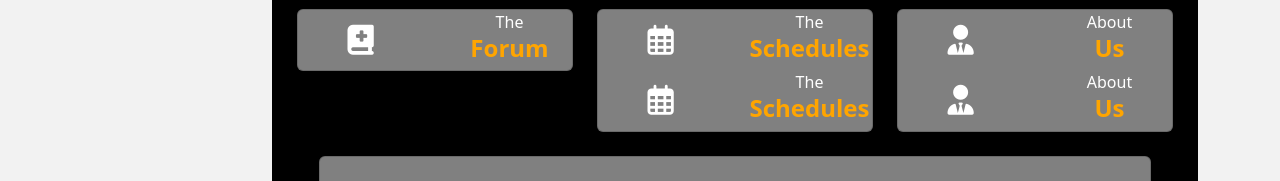
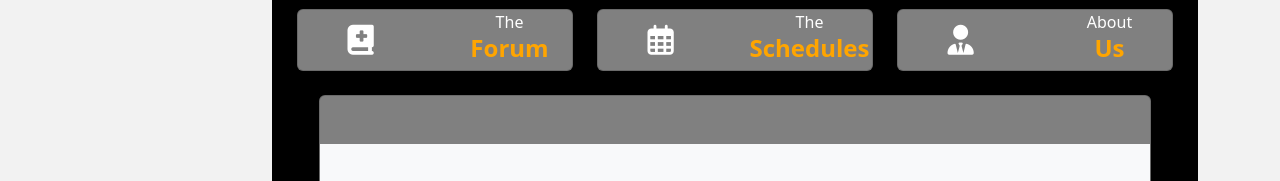
Before and after one commit to JunnieYAHH/BIchor, a React (Create React App) app in the folder client/: page /blood/forum/about-us in a window 1280 px wide. Shown: the part 744-925 px from the top of the page. Built offline with nearby package versions, Linux system fonts and the light colour scheme; no server answers; sample sign-in values are in the browser's storage.

Commit message:
MOdified

```diff
--- a/client/src/pages/Forum/AboutUs.js
+++ b/client/src/pages/Forum/AboutUs.js
@@ -117,17 +117,6 @@ const AboutUs = () => {
                                                                     </Col>
                                                                 </Row>
                                                             </Link>
-                                                            <Row>
-                                                                <Col>
-                                                                    <i class="fa-regular fa-calendar-days" style={{ fontSize: '30px', marginTop: '15px' }}></i>
-                                                                </Col>
-                                                                <Col>
-                                                                    <Link to={'/blood/forum/schedule'} style={{ textDecoration: 'none', color: 'white' }}>
-                                                                    The
-                                                                    <h4 style={{ color: 'orange', fontWeight: 'bold' }}>Schedules</h4>
-                                                                    </Link>
-                                                                </Col>
-                                                            </Row>
                                                         </Col>
                                                     </Row>
                                                 </Card>
@@ -147,17 +136,6 @@ const AboutUs = () => {
                                                                     </Col>
                                                                 </Row>
                                                             </Link>
-                                                            <Row>
-                                                                <Col>
-                                                                    <i class="fa-solid fa-user-tie" style={{ fontSize: '30px', marginTop: '15px' }}></i>
-                                                                </Col>
-                                                                <Col>
-                                                                    <Link to={'/blood/forum/about-us'} style={{ textDecoration: 'none', color: 'white' }}>
-                                                                    About
-                                                                    <h4 style={{ color: 'orange', fontWeight: 'bold' }}>Us</h4>
-                                                                    </Link>
-                                                                </Col>
-                                                            </Row>
                                                         </Col>
                                                     </Row>
                                                 </Card>
```
